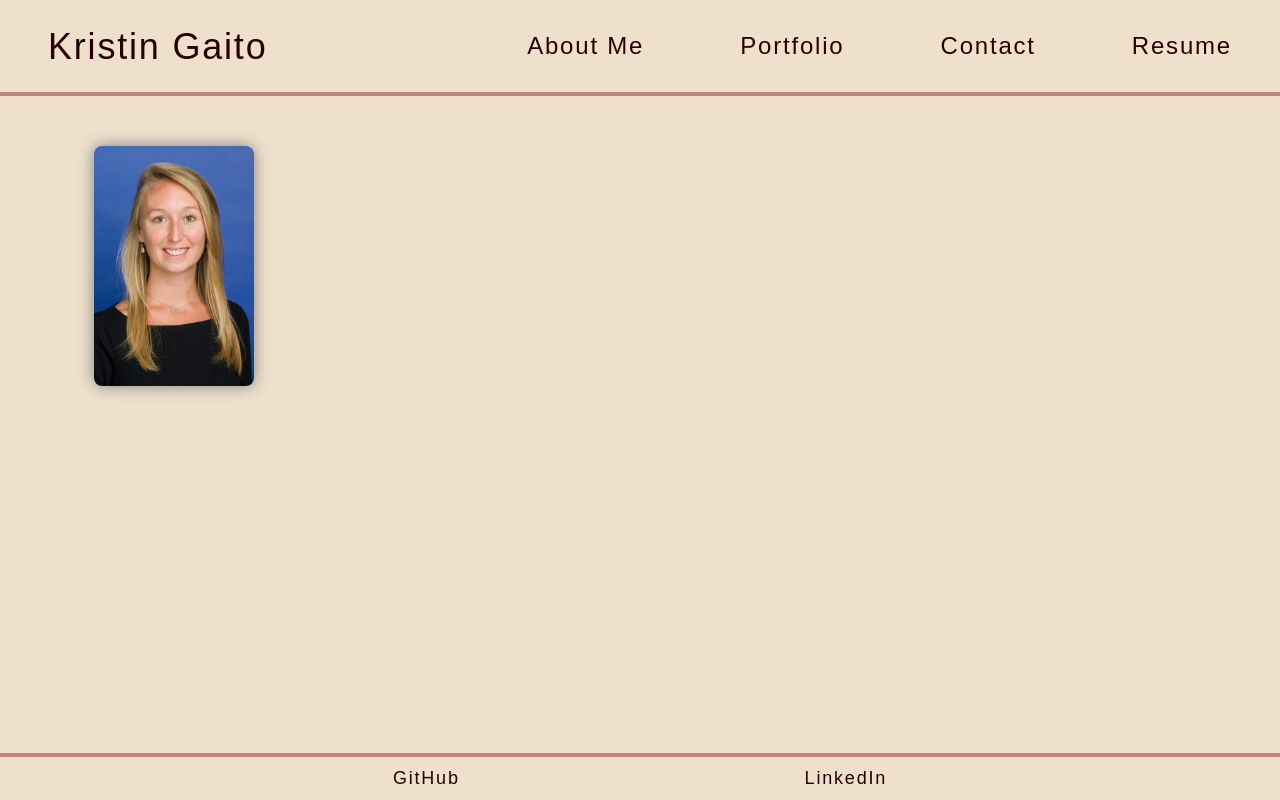
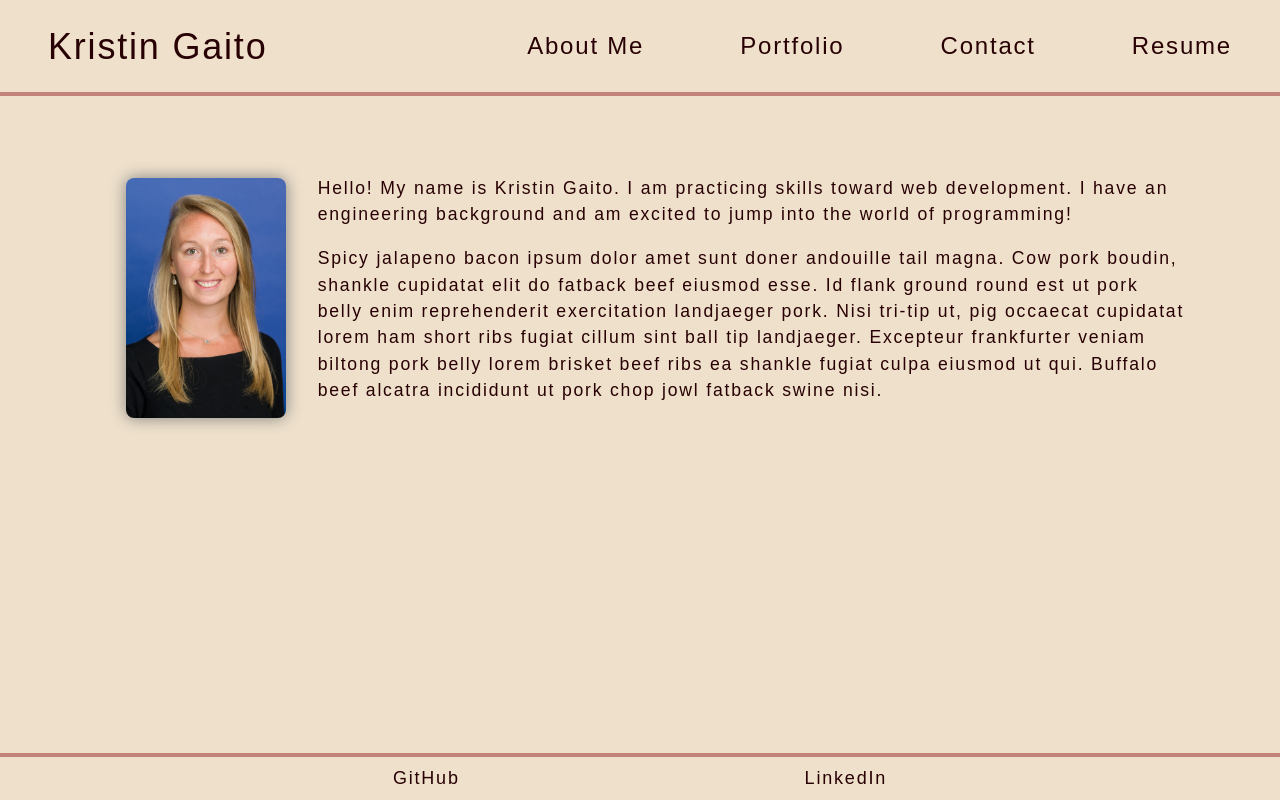
Before and after one commit to kngurley25/portfolio-spa, a React (Create React App) app: page / in a window 1280 px wide. Built offline with nearby package versions, Linux system fonts and the light colour scheme.

Commit message:
add text to About component

```diff
--- a/src/components/About/index.js
+++ b/src/components/About/index.js
@@ -3,8 +3,17 @@ import profilePic from '../../assets/images/profile-pic.jpg';
 
 function About() {
     return (
-        <section>
+        <section className="about-section">
             <img src={profilePic} className="profile-pic" alt="profile"></img>
+            <div>
+                <p>
+                    Hello! My name is Kristin Gaito. I am practicing skills toward web development.
+                    I have an engineering background and am excited to jump into the world of programming!
+                </p>
+                <p>
+                Spicy jalapeno bacon ipsum dolor amet sunt doner andouille tail magna. Cow pork boudin, shankle cupidatat elit do fatback beef eiusmod esse. Id flank ground round est ut pork belly enim reprehenderit exercitation landjaeger pork. Nisi tri-tip ut, pig occaecat cupidatat lorem ham short ribs fugiat cillum sint ball tip landjaeger. Excepteur frankfurter veniam biltong pork belly lorem brisket beef ribs ea shankle fugiat culpa eiusmod ut qui. Buffalo beef alcatra incididunt ut pork chop jowl fatback swine nisi.
+                </p>
+            </div>
         </section>
     )
 }
--- a/src/index.css
+++ b/src/index.css
@@ -11,6 +11,7 @@ main {
   --light: #eee0cb;
   --dark: #280003ff;
   --padding1: .5rem 3rem;
+  --padding2: 1rem 5rem;
 }
 * {
   box-sizing: border-box;
@@ -59,6 +60,7 @@ h6 {
 p {
   font-size: 1.1rem;
   margin-top: 0;
+  font-weight: lighter;
 }
 a {
   text-decoration: none;
@@ -88,11 +90,17 @@ header nav ul {
 }
 
 /* section: about */
+.about-section {
+  display: flex;
+  justify-content: space-between;
+  align-items: center;
+}
 .profile-pic {
   max-width: 10rem;
   max-height: 15rem;
   border-radius: .5rem;
   box-shadow: 0 0 1rem rgb(128, 128, 128 );
+  margin: 2rem;
 }
 
 /* footer */
```
